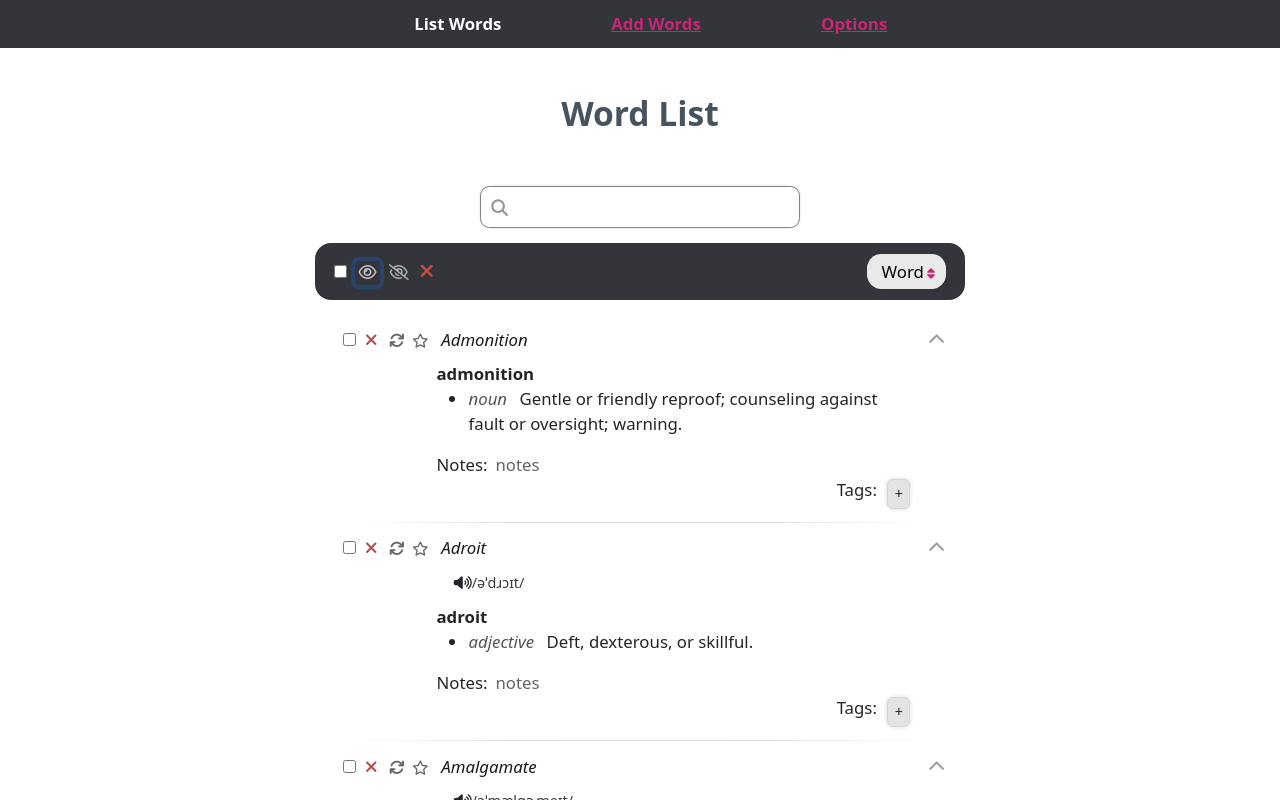
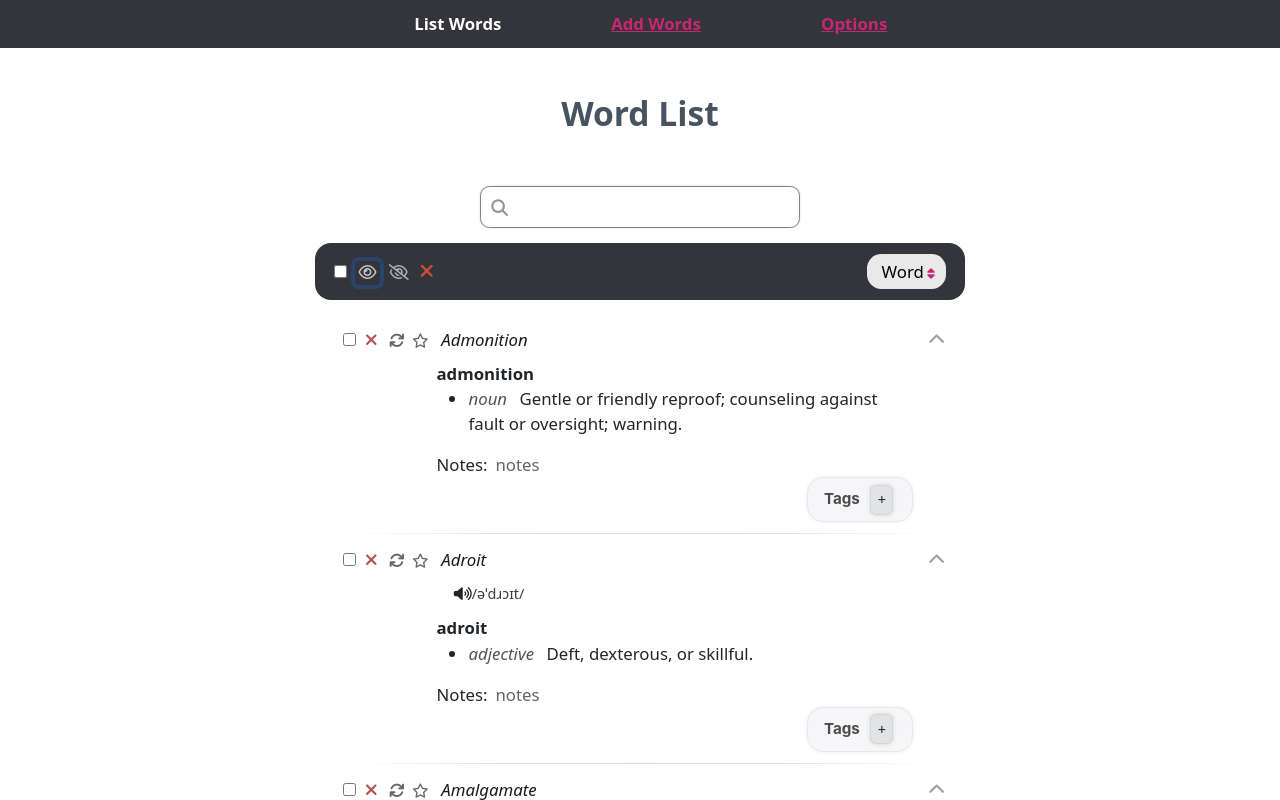
Before and after one commit to vishusandy/lexicon, a SvelteKit app: page /list in a window 1280 px wide. Both pictures are taken after a click on the button 367 px from the left and 272 px from the top of the page. Shown: the top 800 px of the page. Built offline with nearby package versions, Linux system fonts and the light colour scheme.

Commit message:
updated tag list styling

```diff
--- a/src/components/Word.svelte
+++ b/src/components/Word.svelte
@@ -242,7 +242,7 @@
                 {#if item.def}{item.def}{/if}
             </div>
             <div class="tag-list">
-                <span class="tags-label">Tags:</span>
+                <div class="tags-label">Tags</div>
                 <Tags {key} bind:tags={item.tags} on:updateTags={updateTags} />
             </div>
         </div>
@@ -311,13 +311,25 @@
 
     .tags-label {
         margin-right: 0.5rem;
+        color: #4b4b4b;
+        align-self: center;
+        font-family: var(--heading-font);
+        font-weight: bold;
+        font-size: 0.95rem;
     }
 
     .tag-list {
-        text-align: right;
-        /* display: flex; */
+        /* text-align: right; */
         display: flex;
-        justify-content: flex-end;
+        flex-wrap: wrap;
+        background: #f6f6f8;
+        border: 1px solid #ebe7e7;
+        padding: 0.3rem 1rem;
+        border-radius: 1rem;
+        box-shadow: 0px 0px 4px #f0efef;
+        /* justify-content: flex-end; */
+        width: fit-content;
+        margin-left: auto;
     }
 
     .word-definition[contenteditable]:empty:not(:focus):before {
```
